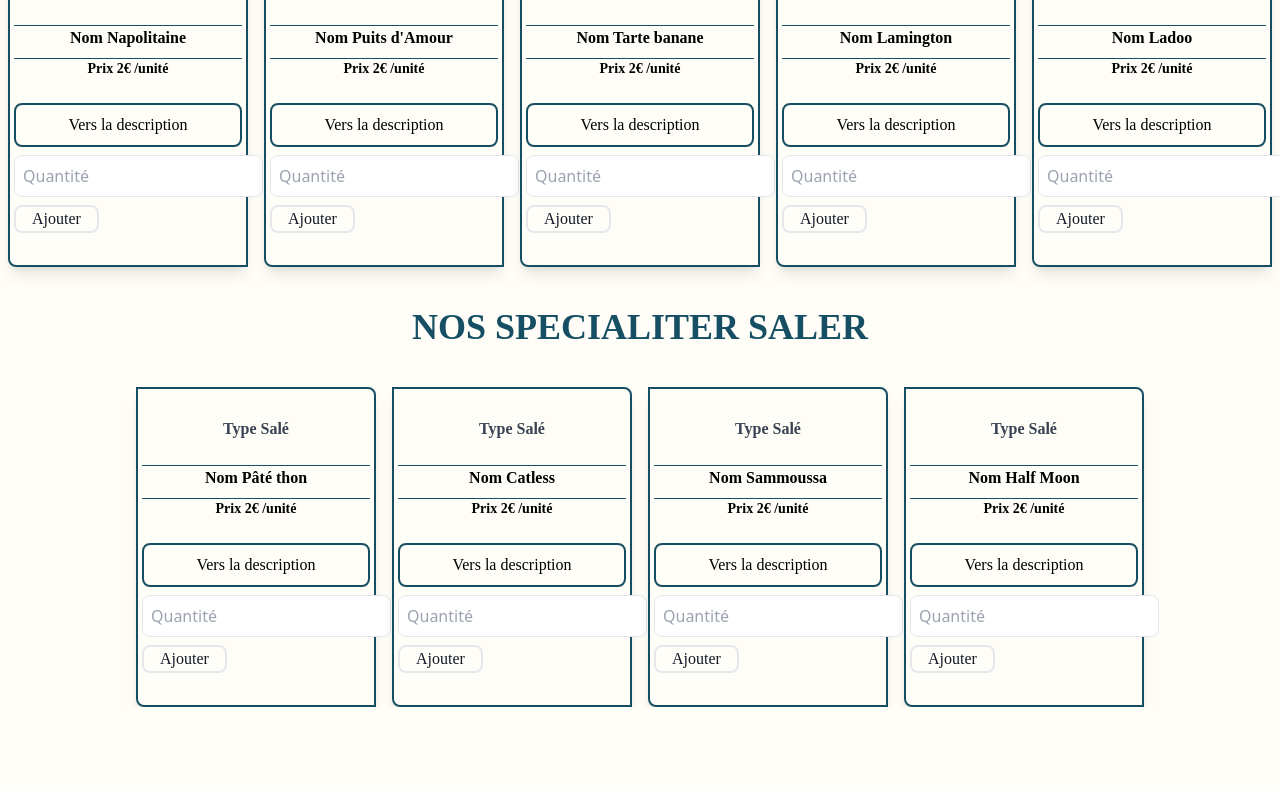
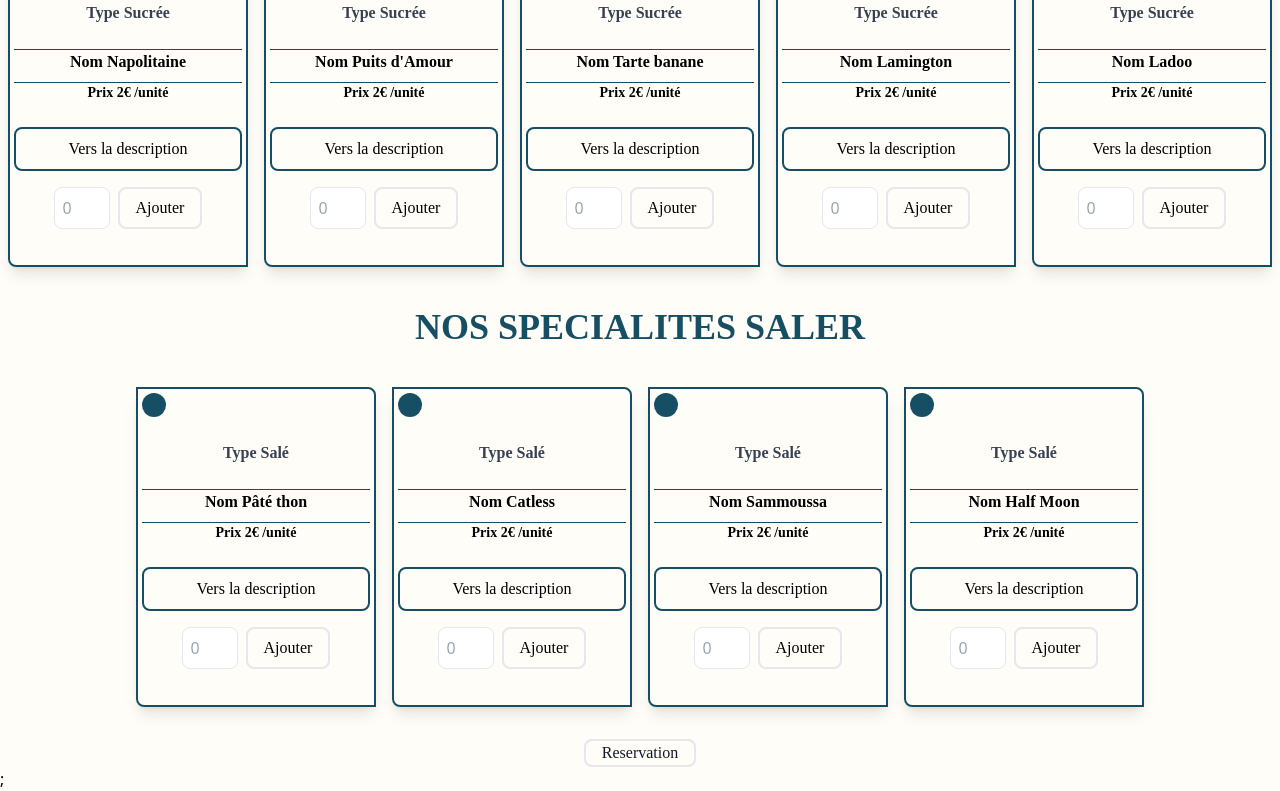
Before and after one commit to illshaad/Tigato, a Next.js app: page /commande in a window 1280 px wide. Shown: the part 605-1396 px from the top of the page. Before the commit the page ends 1312 px from the top, so only its background shows below. Built offline with nearby package versions, Linux system fonts and the light colour scheme.

Commit message:
add quantity multiple elements

```diff
--- a/components/formulaire.tsx
+++ b/components/formulaire.tsx
@@ -1,6 +1,5 @@
 import { useRouter } from "next/router";
 import { useForm, SubmitHandler } from "react-hook-form";
-
 type Inputs = {
   name: string;
   phone: string;
@@ -11,7 +10,6 @@ export default function Formulaire() {
   const {
     register,
     handleSubmit,
-    watch,
     formState: { errors },
   } = useForm<Inputs>();
 
--- a/components/inputProduct.tsx
+++ b/components/inputProduct.tsx
@@ -1,21 +1,51 @@
 import React from "react";
+import { useData } from "../context/context";
+export default function InputProduct({
+  type,
+  name,
+  price,
+  quantity,
+  id,
+}: {
+  type: string;
+  name: string;
+  price: number;
+  quantity: number;
+  id: number;
+}) {
+  const { setInformation, information } = useData();
 
-export default function InputProduct({ name, register }: { name: string }) {
+  const handleChange = (event) => {
+    quantity = parseInt(event.target.value, 10);
+  };
+  const createNewAarray = (products) => {
+    setInformation((prev) => {
+      const index = prev.findIndex((f) => f.products.id === products.id);
+      if (index !== -1) {
+        prev[index].quantity = quantity;
+        return [...prev];
+      } else {
+        return [...prev, { products, quantity }];
+      }
+    });
+  };
+
   return (
-    <>
+    <div className="flex gap-2 justify-center mt-2">
       <input
+        onChange={(event) => handleChange(event)}
         type="number"
         min={0}
-        placeholder="Quantité"
-        {...register(name)}
-        className="border rounded-lg p-2 mt-2"
+        placeholder="0"
+        className="border rounded-lg p-2 w-14 mt-2"
       />
       <button
+        onClick={() => createNewAarray({ type, name, price, id })}
         type="submit"
-        className="mt-2 pl-4 pr-4 grid text-gray-900 font-tilt-warp place-items-center rounded rounded-lg border-2 border-{#06a77d}"
+        className="mt-2 pl-4 pr-4 grid text  gray-900 font-tilt-warp place-items-center rounded rounded-lg border-2 border-{#06a77d}"
       >
         Ajouter
       </button>
-    </>
+    </div>
   );
 }
--- a/components/presentation.tsx
+++ b/components/presentation.tsx
@@ -1,6 +1,5 @@
 import React from "react";
 import Image from "next/image";
-
 export default function Presentation() {
   return (
     <div className="p-10 flex justify-around">
--- a/components/produits.tsx
+++ b/components/produits.tsx
@@ -1,5 +1,6 @@
-import React from "react";
+import React, { useState } from "react";
 import { useRouter } from "next/router";
+import { useData } from "../context/context";
 import { useForm, SubmitHandler } from "react-hook-form";
 import InputProduct from "./inputProduct";
 
@@ -21,10 +22,11 @@ export default function Produits({
   titre: string;
 }) {
   const {
-    register,
     handleSubmit,
     formState: { errors },
   } = useForm<Inputs>();
+
+  const { information } = useData();
 
   const router = useRouter();
 
@@ -48,11 +50,14 @@ export default function Produits({
         onSubmit={handleSubmit(onSubmit)}
         className="flex justify-center gap-4"
       >
-        {products?.map(({ type, name, price, redirect }, key) => (
+        {products?.map(({ type, name, price, redirect, quantity, id }, key) => (
           <div
             key={"test"}
-            className="shadow-lg  h-80 w-60 p-1 border-cyan-900 border-2 rounded-bl-lg rounded-tr-lg "
+            className="shadow-lg h-80 w-60 p-1 border-cyan-900 border-2 rounded-bl-lg rounded-tr-lg "
           >
+            <div className="bg-cyan-900 text-white w-6 h-6 text-center align-center text-sm rounded rounded-full">
+              {information.find((f) => f.products.id === id)?.quantity}
+            </div>
             <div className="grid grid-cols-1 divide-y">
               <h2 className="p-6 text-center font-tilt-warp font-bold text-1xl text-gray-700">
                 Type {type}
@@ -70,9 +75,13 @@ export default function Produits({
             >
               Vers la description
             </div>
-            <div className="">
-              <InputProduct name={redirect} register={register} />
-            </div>
+            <InputProduct
+              type={type}
+              name={name}
+              price={price}
+              id={id}
+              quantity={quantity}
+            />
           </div>
         ))}
       </form>
--- /dev/null
+++ b/components/reservation.tsx
@@ -0,0 +1,12 @@
+import React from "react";
+
+export default function Reservation({ router }) {
+  return (
+    <button
+      type="submit"
+      className="mt-2 pl-4 pr-4 text-gray-900 font-tilt-warp  rounded rounded-lg border-2 border-{#06a77d}"
+    >
+      Reservation
+    </button>
+  );
+}
--- /dev/null
+++ b/context/context.js
@@ -0,0 +1,22 @@
+import { createContext, useContext, useState } from "react";
+
+const DataFoodContext = createContext();
+
+export const DataFoodProvider = ({ children }) => {
+  const [nameFood, setNameFood] = useState(null);
+  const [information, setInformation] = useState([]);
+  return (
+    <DataFoodContext.Provider
+      value={{
+        nameFood,
+        setNameFood,
+        information,
+        setInformation,
+      }}
+    >
+      {children}
+    </DataFoodContext.Provider>
+  );
+};
+
+export const useData = () => useContext(DataFoodContext);
--- a/data/products.json
+++ b/data/products.json
@@ -1,67 +1,85 @@
 [
   {
+    "id": 1,
     "type": "Sucrée",
     "name": "Napolitaine",
     "redirect": "napolitaine",
     "description": "Ce gâteau est composé de plusieurs couches de génoise, alternant entre des couches de vanille, de chocolat et de fraise. La génoise est légère et moelleuse, avec une texture aérée qui permet aux saveurs de chaque couche de se marier parfaitement. La couche de vanille est douce et crémeuse, tandis que la couche de chocolat est riche et corsée. La couche de fraise apporte une touche de fraîcheur et de légèreté, ainsi qu'une belle couleur rose.",
-    "price": 2
+    "price": 2,
+    "quantity": 0
   },
   {
+    "id": 2,
     "type": "Sucrée",
     "name": "Puits d'Amour",
     "redirect": "amour",
     "description": "Le gâteau Puits d'Amour est une délicieuse pâtisserie typique de l'île Maurice. Il se compose d'une croûte de pâte feuilletée croustillante, garnie d'une crème pâtissière onctueuse et parfumée à la vanille. La croûte de pâte est traditionnellement en forme de petit cercle avec un petit trou au milieu, d'où son nom",
-    "price": 2
+    "price": 2,
+    "quantity": 0
   },
   {
+    "id": 3,
     "type": "Sucrée",
     "name": "Tarte banane",
     "redirect": "banane",
     "description": "La tarte banane est une pâtisserie traditionnelle de l'île Maurice, qui allie la douceur de la banane à la richesse d'une croûte de pâte sablée. La tarte est généralement garnie de bananes mûres et tranchées, disposées sur un lit de crème pâtissière ou de caramel.",
-    "price": 2
+    "price": 2,
+    "quantity": 0
   },
   {
+    "id": 4,
     "type": "Sucrée",
     "name": "Lamington",
     "redirect": "lamington",
     "description": "C'est un gâteau moelleux et aéré, recouvert d'un glaçage chocolaté et de noix de coco râpée.",
-    "price": 2
+    "price": 2,
+    "quantity": 0
   },
   {
+    "id": 5,
     "type": "Sucrée",
     "name": "Ladoo",
     "redirect": "ladoo",
     "description": "Le Ladoo est un délicieux gâteau traditionnel de l'île Maurice, qui est souvent préparé pour les fêtes et les célébrations. Ce petit gâteau sphérique est généralement fait à partir de farine de pois chiche, de sucre, de beurre clarifié (ghee), de cardamome, de noix de coco râpée et d'amandes.",
-    "price": 2
+    "price": 2,
+    "quantity": 0
   },
   {
+    "id": 6,
     "type": "Salé",
     "name": "Pâté thon",
     "redirect": "pate",
     "description": "Ce gâteau se compose d'une pâte feuilletée croustillante, fourrée d'une garniture épicée à base de thon, d'oignons, de piments, d'ail, de gingembre et de coriandre. La garniture est préparée en faisant sauter les ingrédients ensemble dans de l'huile, puis en laissant mijoter jusqu'à ce qu'elle soit bien cuite",
-    "price": 2
+    "price": 2,
+    "quantity": 0
   },
   {
+    "id": 7,
     "type": "Salé",
     "name": "Catless",
     "redirect": "catless",
     "description": "Ce gâteau est préparé à partir d'une pâte à base de farine, d'eau, de sel et d'huile, qui est étalée finement et coupée en petits cercles. La pâte est ensuite frite dans de l'huile chaude jusqu'à ce qu'elle soit dorée et croustillante.",
     "variante": "Boeuf - Poulet",
-    "price": 2
+    "price": 2,
+    "quantity": 0
   },
   {
+    "id": 8,
     "type": "Salé",
     "name": "Sammoussa",
     "redirect": "samoussa",
     "description": "Le Samoussa est préparé à partir d'une pâte à base de farine de blé, d'eau et de sel, qui est étalée finement et coupée en petits cercles. La pâte est ensuite pliée en forme de triangle et remplie d'une garniture épicée à base de légumes, de viande hachée ou de fromage.",
     "variante": "Boeuf - Poulet - Poisson",
-    "price": 2
+    "price": 2,
+    "quantity": 0
   },
   {
+    "id": 9,
     "type": "Salé",
     "name": "Half Moon",
     "redirect": "moon",
     "description": "Le gâteau Half Moon est une spécialité culinaire populaire de l'île Maurice, souvent servie comme collation ou en accompagnement d'un repas principal. Ce petit gâteau salé en forme de demi-lune ressemble à un petit chausson.",
-    "price": 2
+    "price": 2,
+    "quantity": 0
   }
 ]
--- a/pages/_app.tsx
+++ b/pages/_app.tsx
@@ -1,6 +1,10 @@
 import "@/styles/globals.css";
 import type { AppProps } from "next/app";
-
+import { DataFoodProvider } from "../context/context";
 export default function App({ Component, pageProps }: AppProps) {
-  return <Component {...pageProps} />;
+  return (
+    <DataFoodProvider>
+      <Component {...pageProps} />;
+    </DataFoodProvider>
+  );
 }
--- a/pages/commande/index.tsx
+++ b/pages/commande/index.tsx
@@ -1,9 +1,10 @@
 import React from "react";
 import { useRouter } from "next/router";
-import products from "../../data/products.json";
-import Menu from "../../components/menu";
-import Produits from "../../components/produits";
-import Presentation from "../../components/presentation";
+import products from "@/data/products.json";
+import Menu from "@/components/menu";
+import Produits from "@/components/produits";
+import Presentation from "@/components/presentation";
+import Reservation from "@/components/reservation";
 
 export default function Commande() {
   const router = useRouter();
@@ -15,8 +16,11 @@ export default function Commande() {
     <div>
       <Menu name={name} />
       <Presentation />
-      <Produits products={sucrer} titre="NOS SPECIALITER SUCRER" />
-      <Produits products={saler} titre="NOS SPECIALITER SALER" />
+      <Produits products={sucrer} titre="NOS SPECIALITES SUCRER" />
+      <Produits products={saler} titre="NOS SPECIALITES SALER" />
+      <div className="pt-6 grid place-items-center">
+        <Reservation router={router} />
+      </div>
     </div>
   );
 }
--- a/tsconfig.json
+++ b/tsconfig.json
@@ -18,6 +18,6 @@
       "@/*": ["./*"]
     }
   },
-  "include": ["next-env.d.ts", "**/*.ts", "**/*.tsx"],
+  "include": ["next-env.d.ts", "**/*.ts", "**/*.tsx", "context/context.js"],
   "exclude": ["node_modules"]
 }
```
